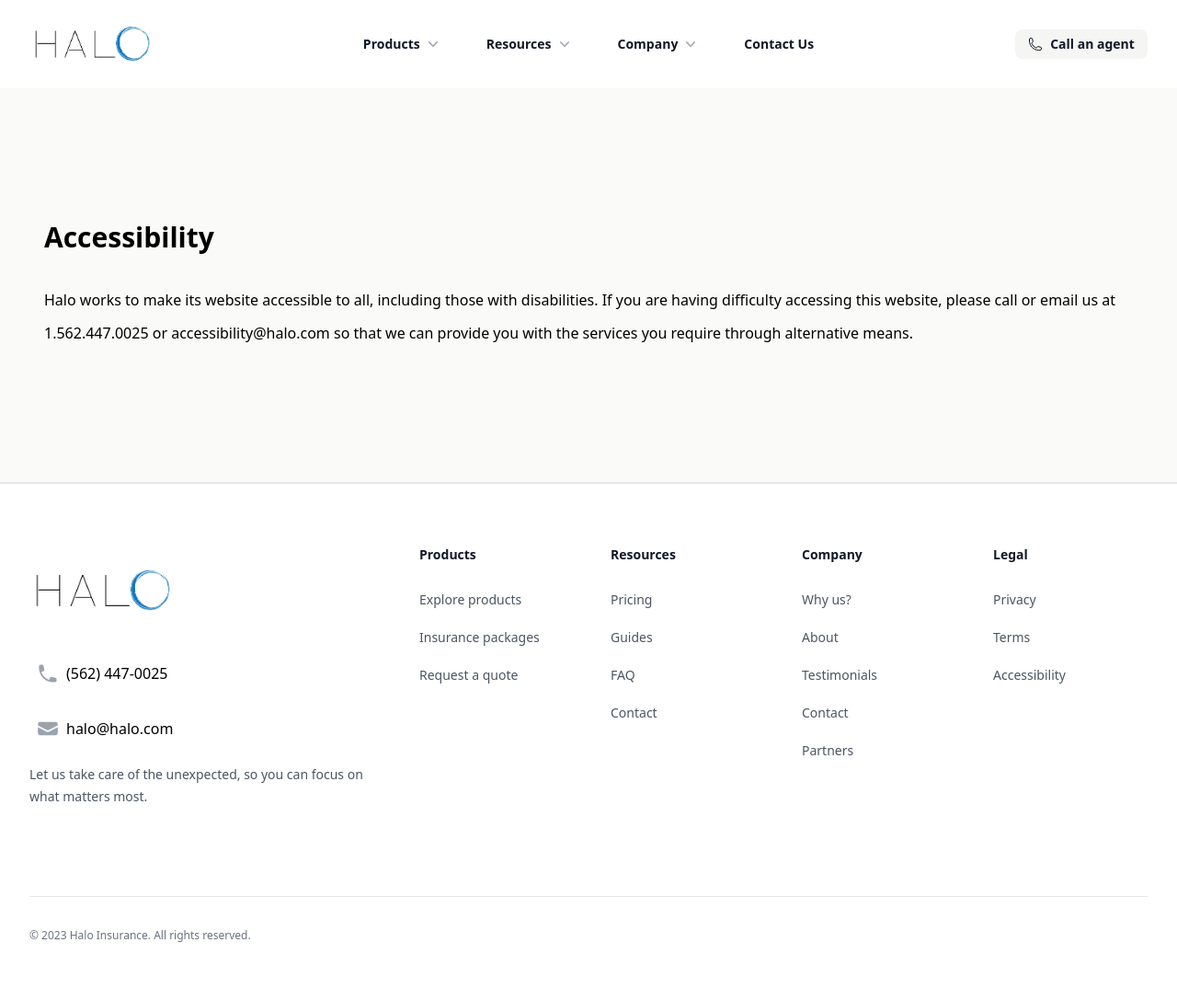
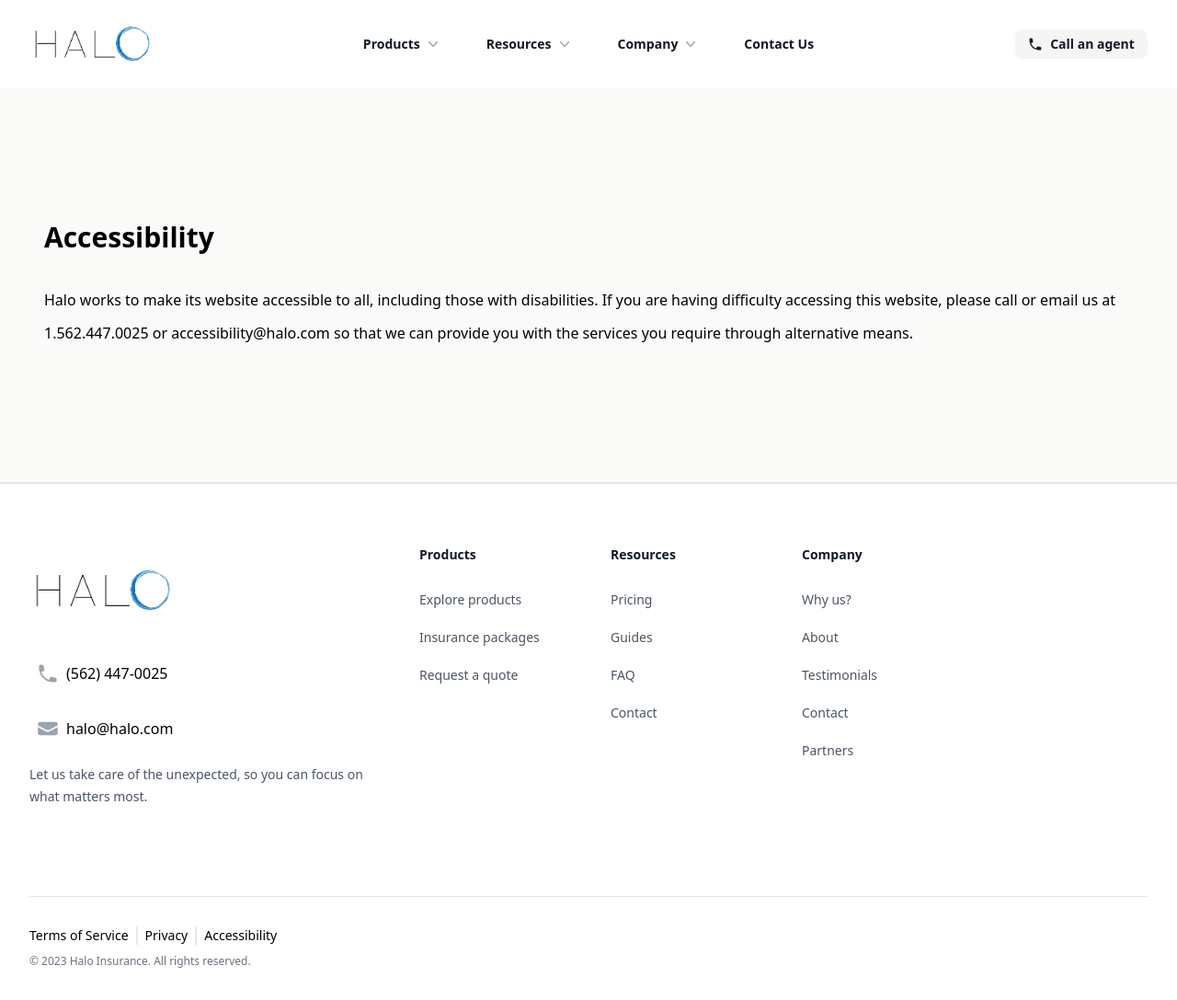
Before and after one commit to fullstack-dev3/halo-insurance, a Next.js app: page /company/accessibility in a window 1280 px wide. Shown: the whole page at 92% size. Before the commit the page ends 1059 px from the top, so only its background shows below. Built offline with nearby package versions, Linux system fonts and the light colour scheme.

Commit message:
Update components

```diff
--- a/components/footer/footer.jsx
+++ b/components/footer/footer.jsx
@@ -121,7 +121,7 @@
                   ))}
                 </ul>
               </div>
-              <div className='mt-10 md:mt-0'>
+              {/* <div className='mt-10 md:mt-0'>
                 <Link
                   href='/company/terms'
                   className='text-sm font-semibold leading-6 text-gray-900 p-2 hover:underline'
@@ -140,11 +140,31 @@
                     </li>
                   ))}
                 </ul>
-              </div>
+              </div> */}
             </div>
           </div>
         </div>
-        <div className='mt-16 border-t border-gray-900/10 pt-8 sm:mt-20 lg:mt-24'>
+        <div className='flex flex-col mt-16 border-t border-gray-900/10 pt-8 sm:mt-20 lg:mt-24'>
+          <ul className='flex flex-row mb-2 gap-2 text-sm'>
+            <Link
+              className='text-black hover:underline hover:text-blue-800 border-r-2 pr-2'
+              href='/company/terms'
+            >
+              Terms of Service
+            </Link>
+            <Link
+              className='text-black hover:underline hover:text-blue-800 border-r-2 pr-2'
+              href='/company/policy'
+            >
+              Privacy
+            </Link>
+            <Link
+              className='text-black hover:underline hover:text-blue-800'
+              href='/company/accessibility'
+            >
+              Accessibility
+            </Link>
+          </ul>
           <p className='text-xs leading-5 text-gray-500'>
             &copy; {new Date().getFullYear()} Halo Insurance. All rights
             reserved.
@@ -174,11 +194,11 @@
     { name: 'Contact', href: '/company/about' },
     { name: 'Partners', href: '#' },
   ],
-  legal: [
-    { name: 'Privacy', href: '/company/privacy' },
-    { name: 'Terms', href: '/company/terms' },
-    { name: 'Accessibility', href: '/company/accessibility' },
-  ],
+  // legal: [
+  //   { name: 'Privacy', href: '/company/privacy' },
+  //   { name: 'Terms', href: '/company/terms' },
+  //   { name: 'Accessibility', href: '/company/accessibility' },
+  // ],
   social: [
     {
       name: 'Facebook',
@@ -217,3 +237,18 @@
     },
   ],
 }
+
+const footerNavigation = [
+  {
+    name: 'Terms of Service',
+    href: '/company/terms',
+  },
+  {
+    name: 'Privacy',
+    href: '/company/privacy',
+  },
+  {
+    name: 'Accessibility',
+    href: '/company/accessibility',
+  },
+]
--- a/components/header/landingHeader/callAgent.jsx
+++ b/components/header/landingHeader/callAgent.jsx
@@ -1,5 +1,6 @@
 import { useState } from 'react'
 import Link from 'next/link'
+import { PhoneIcon } from '@heroicons/react/20/solid'
 
 export default function CallAgent() {
   const [hover, setHover] = useState(false)
@@ -25,23 +26,10 @@
       {hover
         ? [
             <span
-              key='phone icon'
+              key='call an agent'
               className='flex flex-row w-32 h-4 items-center justify-center gap-2 text-center text-xs'
             >
-              <svg
-                xmlns='http://www.w3.org/2000/svg'
-                fill='none'
-                viewBox='0 0 24 24'
-                strokeWidth={1.5}
-                stroke='currentColor'
-                className='w-4 h-4'
-              >
-                <path
-                  strokeLinecap='round'
-                  strokeLinejoin='round'
-                  d='M2.25 6.75c0 8.284 6.716 15 15 15h2.25a2.25 2.25 0 002.25-2.25v-1.372c0-.516-.351-.966-.852-1.091l-4.423-1.106c-.44-.11-.902.055-1.173.417l-.97 1.293c-.282.376-.769.542-1.21.38a12.035 12.035 0 01-7.143-7.143c-.162-.441.004-.928.38-1.21l1.293-.97c.363-.271.527-.734.417-1.173L6.963 3.102a1.125 1.125 0 00-1.091-.852H4.5A2.25 2.25 0 002.25 4.5v2.25z'
-                />
-              </svg>
+              <PhoneIcon className='w-4' />
               (562) 447-0025
             </span>,
           ]
@@ -50,20 +38,7 @@
               key='phone icon'
               className='flex flex-row w-32 h-4 items-center justify-center gap-2 text-center'
             >
-              <svg
-                xmlns='http://www.w3.org/2000/svg'
-                fill='none'
-                viewBox='0 0 24 24'
-                strokeWidth={1.5}
-                stroke='currentColor'
-                className='w-4 h-4'
-              >
-                <path
-                  strokeLinecap='round'
-                  strokeLinejoin='round'
-                  d='M2.25 6.75c0 8.284 6.716 15 15 15h2.25a2.25 2.25 0 002.25-2.25v-1.372c0-.516-.351-.966-.852-1.091l-4.423-1.106c-.44-.11-.902.055-1.173.417l-.97 1.293c-.282.376-.769.542-1.21.38a12.035 12.035 0 01-7.143-7.143c-.162-.441.004-.928.38-1.21l1.293-.97c.363-.271.527-.734.417-1.173L6.963 3.102a1.125 1.125 0 00-1.091-.852H4.5A2.25 2.25 0 002.25 4.5v2.25z'
-                />
-              </svg>
+              <PhoneIcon className='w-4' />
               Call an agent
             </span>,
           ]}
--- a/components/navbar/navbar.jsx
+++ b/components/navbar/navbar.jsx
@@ -484,18 +484,18 @@
     href: '/company/testimonials',
     icon: HeartIcon,
   },
-  {
-    name: 'Terms of service',
-    description: 'Sint aliqua anim nulla sunt mollit id pariatur',
-    href: '/company/terms',
-    icon: ClipboardDocumentIcon,
-  },
-  {
-    name: 'Privacy policy',
-    description: 'Sint aliqua anim nulla sunt mollit id pariatur',
-    href: '/company/policy',
-    icon: FingerPrintIcon,
-  },
+  // {
+  //   name: 'Terms of service',
+  //   description: 'Sint aliqua anim nulla sunt mollit id pariatur',
+  //   href: '/company/terms',
+  //   icon: ClipboardDocumentIcon,
+  // },
+  // {
+  //   name: 'Privacy policy',
+  //   description: 'Sint aliqua anim nulla sunt mollit id pariatur',
+  //   href: '/company/policy',
+  //   icon: FingerPrintIcon,
+  // },
 ]
 
 const productsCallsToAction = [
```
